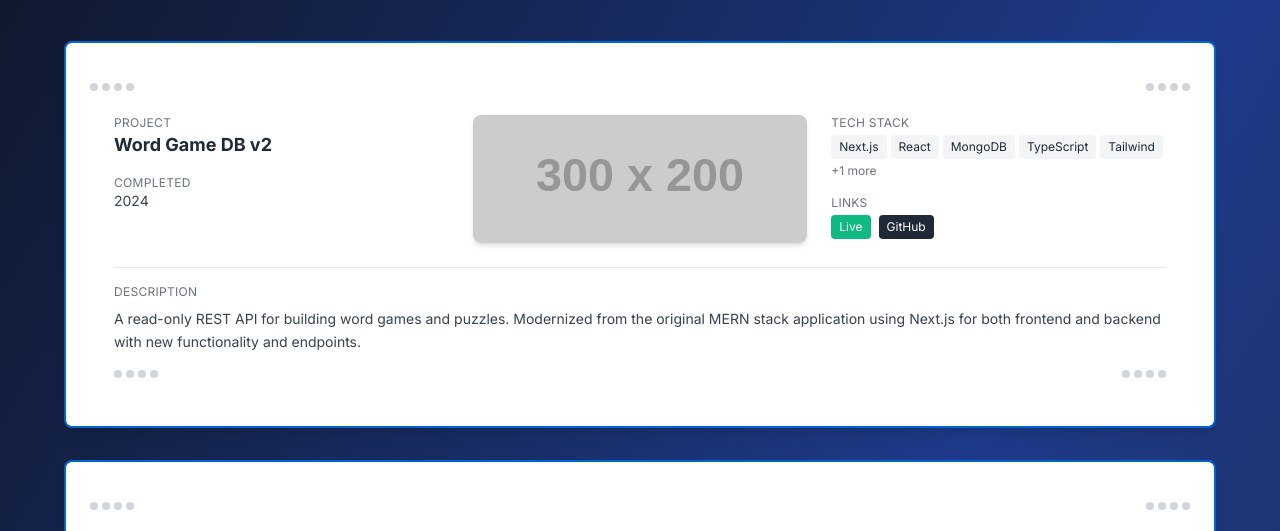
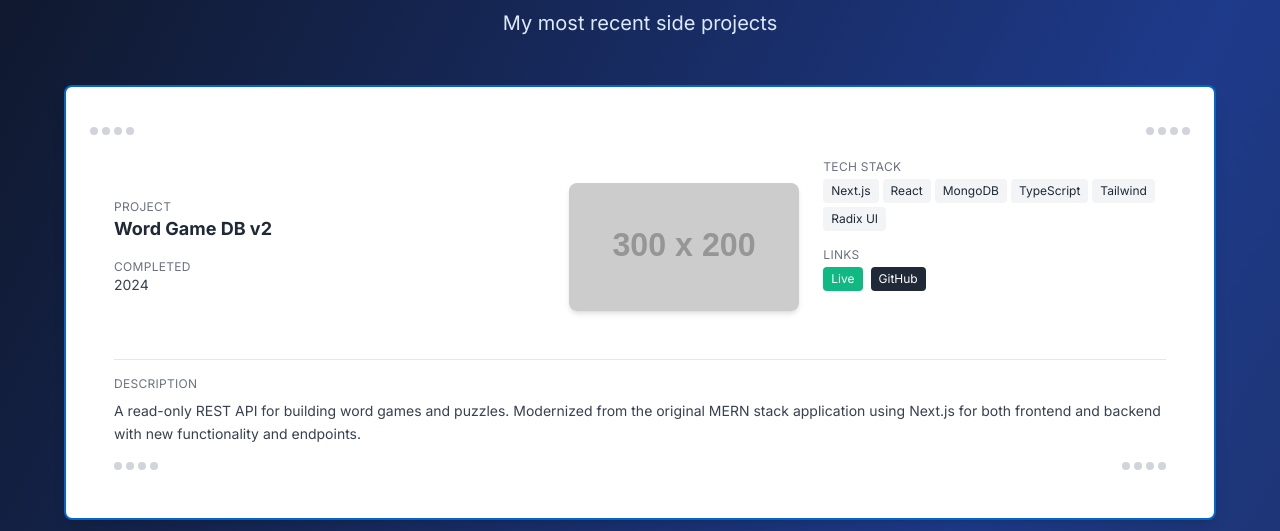
Before and after one commit to LucasSilbernagel/portfolio-3.0, an Astro site: page /projects in a window 1280 px wide. Shown: the part 219-750 px from the top of the page. Built offline with nearby package versions, Linux system fonts and the light colour scheme; Astro itself is replaced by a stand-in of ours; placeholder pictures from the web are drawn by us; some icons are missing.

Commit message:
project style updates

```diff
--- a/src/components/BoardingPass.astro
+++ b/src/components/BoardingPass.astro
@@ -1,4 +1,6 @@
 ---
+import { Icon } from 'astro-icon/components'
+
 export type Props = {
   projectName: string
   completedYear: string
@@ -20,8 +22,6 @@ const {
   imageUrl,
   class: className = '',
 } = Astro.props
-
-const MAX_VISIBLE_TECHNOLOGIES = 5
 ---
 
 <div class={`boarding-pass ${className} group`}>
@@ -41,9 +41,14 @@ const MAX_VISIBLE_TECHNOLOGIES = 5
     </div>
   </div>
 
-  <div class="bg-white p-6">
-    <div class="grid grid-cols-1 gap-6 md:grid-cols-3">
-      <div class="space-y-4">
+  <div class="bg-white p-2 md:p-6">
+    <div
+      class="grid grid-cols-1 gap-6 md:[grid-template-columns:minmax(0,2fr)_minmax(0,1fr)]"
+    >
+      <div
+        class="flex flex-col items-center gap-6 text-center lg:flex-row lg:items-center lg:text-left"
+      >
+        <div class="w-full space-y-4 md:flex-1">
           <div>
             <div class="text-xs uppercase tracking-wide text-gray-500">
               Project
@@ -60,14 +65,21 @@ const MAX_VISIBLE_TECHNOLOGIES = 5
           </div>
         </div>
 
-      <div class="flex items-center justify-center">
+        <Icon
+          name="mdi:airplane"
+          class="h-20 w-20 flex-shrink-0 text-terminal-light-gray md:h-44 md:w-44"
+          aria-hidden="true"
+        />
+
         {
-          (
+          imageUrl && (
+            <div class="w-full md:flex-1">
               <img
                 src={imageUrl}
                 alt={projectName}
                 class="h-32 w-full rounded-lg object-cover shadow-md"
               />
+            </div>
           )
         }
       </div>
@@ -79,20 +91,11 @@ const MAX_VISIBLE_TECHNOLOGIES = 5
           </div>
           <div class="mt-1 flex flex-wrap gap-1">
             {
-              technologies
-                .slice(0, MAX_VISIBLE_TECHNOLOGIES)
-                .map((tech) => (
+              technologies.map((tech) => (
                 <span class="rounded bg-terminal-light-gray px-2 py-1 text-xs text-terminal-dark-gray">
                   {tech}
                 </span>
               ))
-            }
-            {
-              technologies.length > MAX_VISIBLE_TECHNOLOGIES && (
-                <span class="text-xs text-gray-500">
-                  +{technologies.length - MAX_VISIBLE_TECHNOLOGIES} more
-                </span>
-              )
             }
           </div>
         </div>
--- a/src/pages/projects.astro
+++ b/src/pages/projects.astro
@@ -97,6 +97,9 @@ const projects = [
     <div class="container relative z-10 mx-auto min-h-screen px-8 py-12">
       <div class="mb-12 text-center">
         <h1 class="mb-4 text-4xl font-bold text-white md:text-5xl">Projects</h1>
+        <p class="text-lg text-blue-100 md:text-xl">
+          My most recent side projects
+        </p>
       </div>
 
       <div class="mx-auto max-w-6xl space-y-8">
```
Lines whose indentation alone changed are shown as unchanged.
